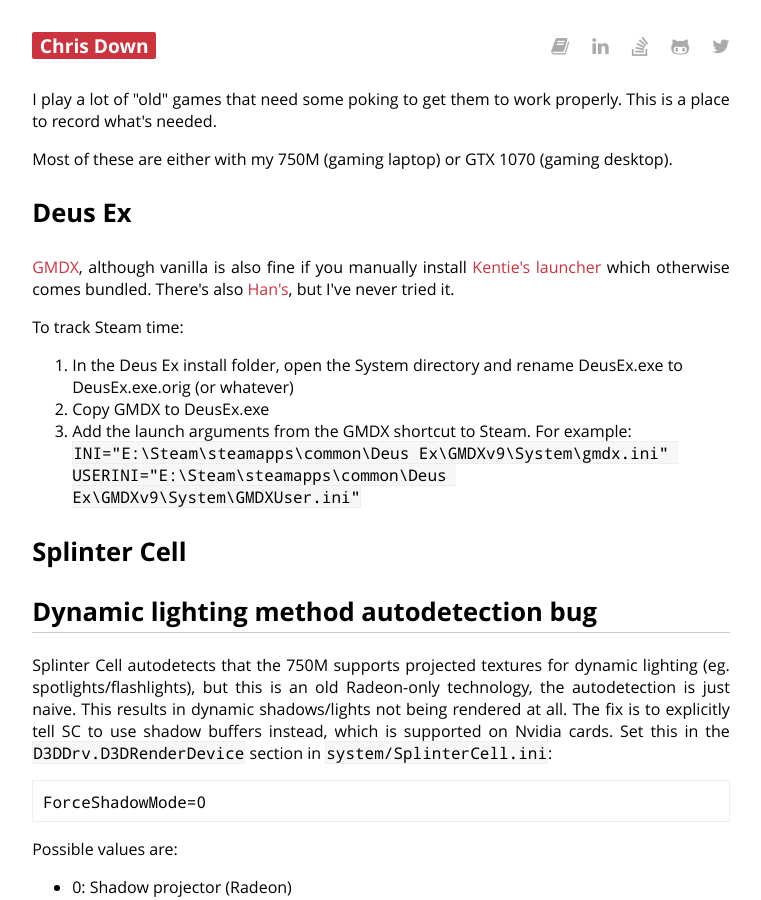
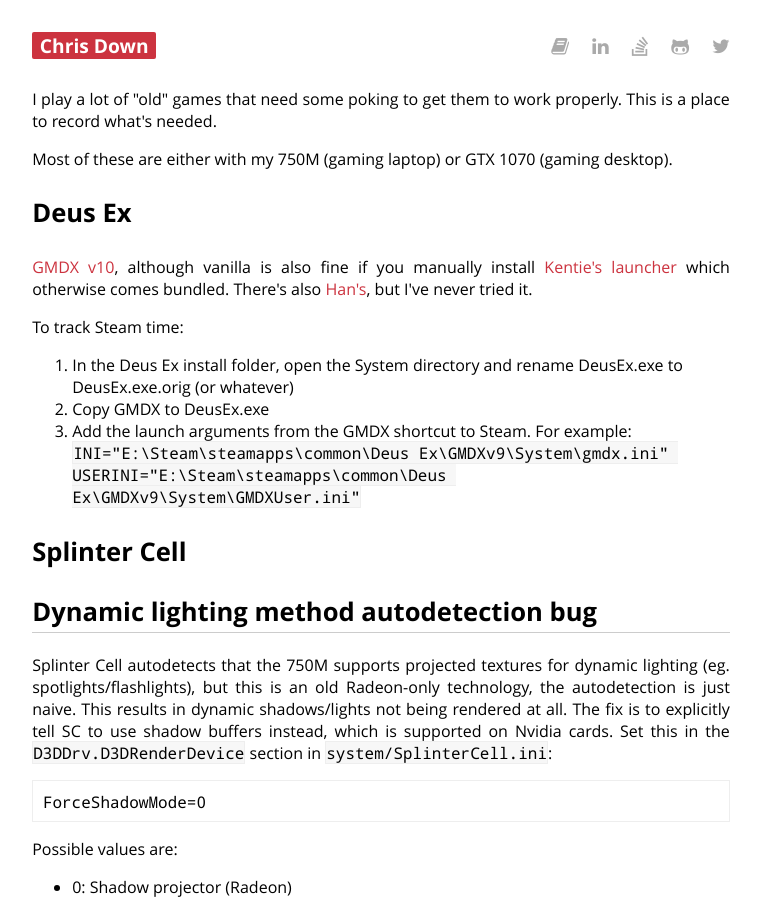
Before and after one commit to cdown/chrisdown.name, a Jekyll site: the page built from oldgames.md, in a window 1280 px wide and 900 px high. Shown: the whole window, without its empty margins (259-1020 px from the left). Built offline with Jekyll 4.4.1, drawn with Linux system fonts in a browser that asks for light colours.

Commit message:
oldgames: GMDX v10

```diff
--- a/oldgames.md
+++ b/oldgames.md
@@ -11,7 +11,7 @@ desktop).
 
 # Deus Ex
 
-[GMDX](https://www.moddb.com/mods/gmdx), although vanilla is also fine if you
+[GMDX v10](https://www.moddb.com/mods/gmdx-v10-community-update), although vanilla is also fine if you
 manually install [Kentie's launcher](https://kentie.net/article/dxguide/) which
 otherwise comes bundled. There's also
 [Han's](https://coding.hanfling.de/launch/), but I've never tried it.
```
